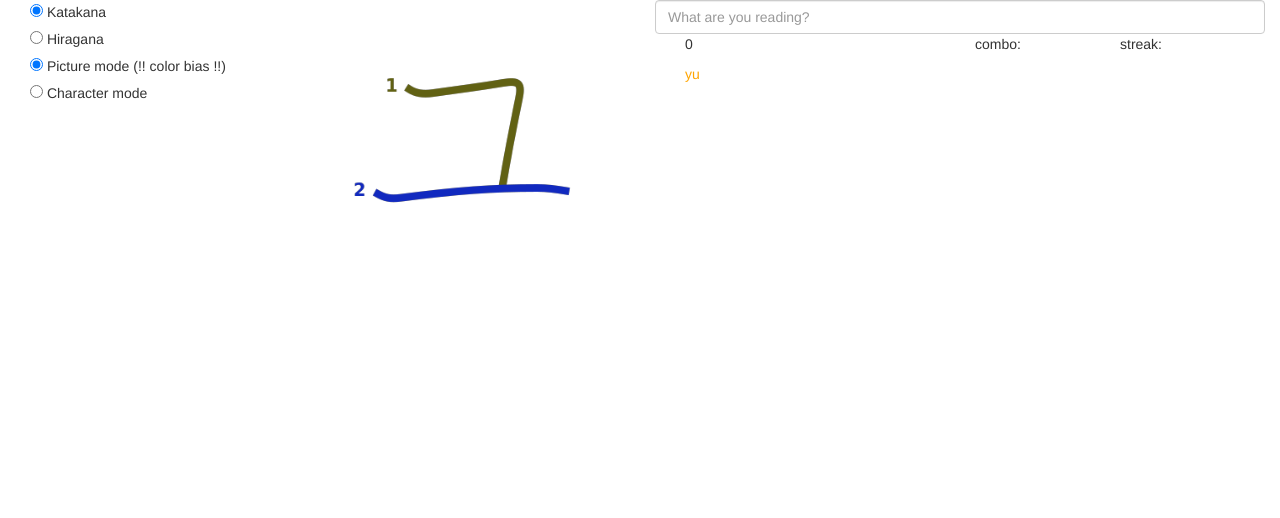
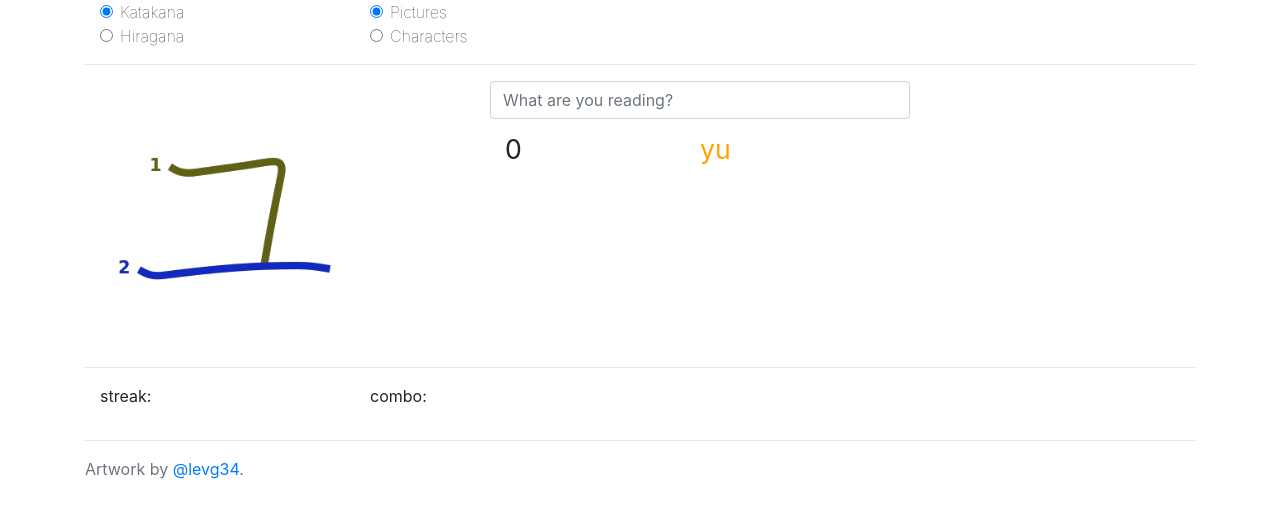
Before and after one commit to madblade/kanalearn, a plain HTML site: page index.html in a window 1280 px wide. Drawn offline with nearby package versions, Linux system fonts and the light colour scheme.

Commit message:
feat: css

```diff
--- a/index.html
+++ b/index.html
@@ -1,17 +1,23 @@
 <html lang="en">
 	<head>
       <meta charset="UTF-8">
+      <meta name=viewport content="width=device-width, initial-scale=1">
       <title>Kanalearn</title><!-- Latest compiled and minified CSS -->
-		<link rel="stylesheet" href="https://maxcdn.bootstrapcdn.com/bootstrap/3.3.7/css/bootstrap.min.css"
-			integrity="sha384-BVYiiSIFeK1dGmJRAkycuHAHRg32OmUcww7on3RYdg4Va+PmSTsz/K68vbdEjh4u" crossorigin="anonymous">
+		<link rel="stylesheet" href="https://maxcdn.bootstrapcdn.com/bootstrap/4.0.0/css/bootstrap.min.css" integrity="sha384-Gn5384xqQ1aoWXA+058RXPxPg6fy4IWvTNh0E263XmFcJlSAwiGgFAW/dAiS6JXm" crossorigin="anonymous">
       <script src="https://code.jquery.com/jquery-3.3.1.min.js"></script>
+      <script src="https://cdnjs.cloudflare.com/ajax/libs/popper.js/1.12.9/umd/popper.min.js" integrity="sha384-ApNbgh9B+Y1QKtv3Rn7W3mgPxhU9K/ScQsAP7hUibX39j7fakFPskvXusvfa0b4Q" crossorigin="anonymous"></script>
+      <script src="https://maxcdn.bootstrapcdn.com/bootstrap/4.0.0/js/bootstrap.min.js" integrity="sha384-JZR6Spejh4U02d8jOt6vLEHfe/JQGiRRSQQxSfFWpi1MquVdAyjUar5+76PVCmYl" crossorigin="anonymous"></script>
 		<style>
 			label { font-weight: 100; }
+         #whatisaid { max-width: 300px; }
+         .large-text { margin-top: 10px; font-size: 20pt; }
+         #whatisaid-char { margin-bottom: 20px; }
 		</style>
     </head>
 	<body>
-		<div class="col-sm-6">
-			<div class="col-sm-6">
+      <div class="container">
+         <div class="row col-12">
+            <div class="col-6 col-md-3">
             <div class="form-check">
               <input class="form-check-input" type="radio" name="radio1" id="radio-katakana" checked>
               <label class="form-check-label" for="radio-katakana">
@@ -24,34 +30,57 @@
                Hiragana
               </label>
             </div>
+            </div>
 
+            <div class="col-6 col-md-3">
             <div class="form-check">
               <input class="form-check-input" type="radio" name="radio2" id="radio-picture" checked>
               <label class="form-check-label" for="radio-picture">
-					Picture mode (!! color bias !!)
+               Pictures
               </label>
             </div>
             <div class="form-check">
               <input class="form-check-input" type="radio" name="radio2" id="radio-character">
               <label class="form-check-label" for="radio-character">
-					Character mode
+               Characters
               </label>
             </div>
             </div>
-			<img class="col-sm-6 pull-right" id="whatisaid" src="./img/a.png"></img>
-			<div class="col-sm-1 pull-right" id="whatisaid-char"></div>
          </div>
-		<div class="col-sm-6">
-			<input id="whathesaid" class="col-sm-4 form-control" type="text" placeholder="What are you reading?">
-			<div class="col-sm-12">
-				<p class="col-sm-3" id="eta"></p>
-				<p class="col-sm-3 pull-right" id="streak">streak: </p>
-				<p class="col-sm-3 pull-right" id="combo">combo: </p>
-			</div>
-			<div class="col-sm-12">
-				<p id="status" class="col-sm-12">Hello there. You are a bold one.</p>
+
+         <hr>
+
+         <div class="row col-12">
+            <img class="col-12 col-md-6" id="whatisaid" src="./img/a.png"></img>
+            <div class="col-md-1" id="whatisaid-char"></div>
+            <div class="col-12 col-md-5" id="whathesaid-wrapper">
+               <input id="whathesaid" class="col-12 form-control" type="text" placeholder="What are you reading?">
+
+               <div class="row col-12 large-text">
+                  <p id="eta" class="col-6">
+                  </p>
+                  <p id="status" class="col-6">
+                  </p>
                </div>
             </div>
+         </div>
+
+         <hr>
+
+         <div class="row col-12">
+            <p class="col-6 col-md-3" id="streak">streak: </p>
+            <p class="col-6 col-md-3" id="combo">combo: </p>
+         </div>
+
+         <hr>
+
+      </div>
+
+      <footer class="footer">
+         <div class="container">
+           <span class="text-muted">Artwork by <a href="https://github.com/levg34">@levg34</a>.</span>
+         </div>
+      </footer>
 	</body>
 	<script>
 
@@ -101,8 +130,10 @@
 	shuffle(rotation);
 
 	let index = 0;
-	$('#whatisaid').attr('src', './img/' + kanas[rotation[index]] + '.png');
-	let maxEta = 3;
+	$('#whatisaid')
+      .attr('src', './img/' + kanas[rotation[index]] + '.png')
+      .attr('alt', katakanas[rotation[index]]);
+	let maxEta = 4;
 	let eta = maxEta;
 	let streak = 0;
 	let needNext = false;
@@ -209,6 +240,7 @@
 			let prefix = hiraganaPool ? 'h-' : '';
 			$('#whatisaid')
 				.attr('src', './img/' + prefix + kanas[rotation[index]] + '.png')
+            .attr('alt', (hiraganaPool ? hiraganas : katakanas) [rotation[index]])
 				.attr('style', '');
 			$('#whatisaid-char')
 				.attr('style', 'display: none');
@@ -217,7 +249,7 @@
 				.attr('style', 'display:none');
 
 			$('#whatisaid-char')
-				.attr('style', 'font-size:30px')
+				.attr('style', 'font-size:40pt')
 				.text(katakanaPool ? katakanas[rotation[index]] : hiraganas[rotation[index]]);
 		}
 	}
```
Lines whose indentation alone changed are shown as unchanged.
